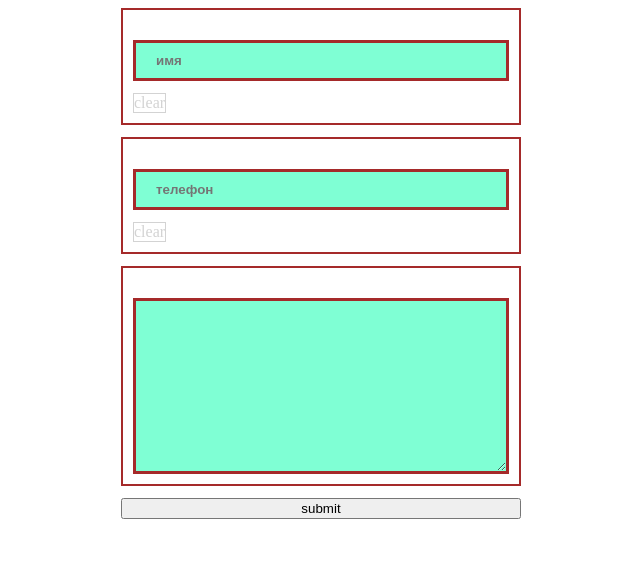
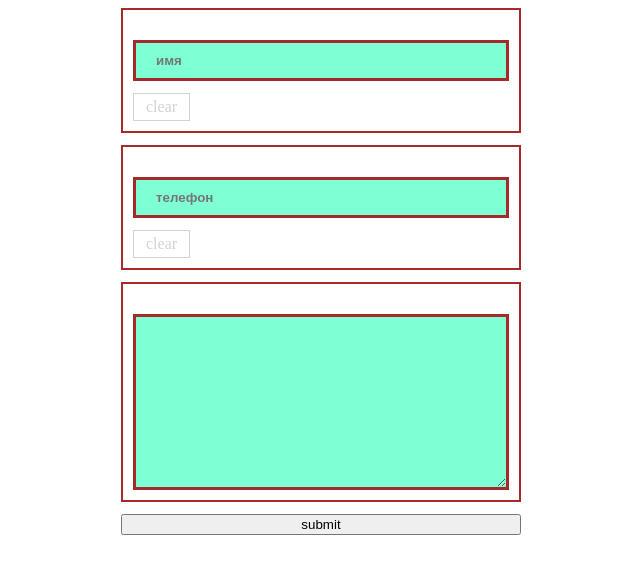
Before and after one commit to shoeiedibistl/autofill-browser-styles-overwrite, a plain HTML site: page index.html in a window 1280 px wide. Shown: the whole page, without its empty margins (319-959 px from the left). Drawn offline with Linux system fonts and the light colour scheme.

Commit message:
Update index.css

```diff
--- a/index.css
+++ b/index.css
@@ -46,6 +46,8 @@
 
 .input-clear {
   width: max-content;
+
+  padding: 4px 12px;
 
   color: lightgray;
   border: 1px solid lightgray;
```
